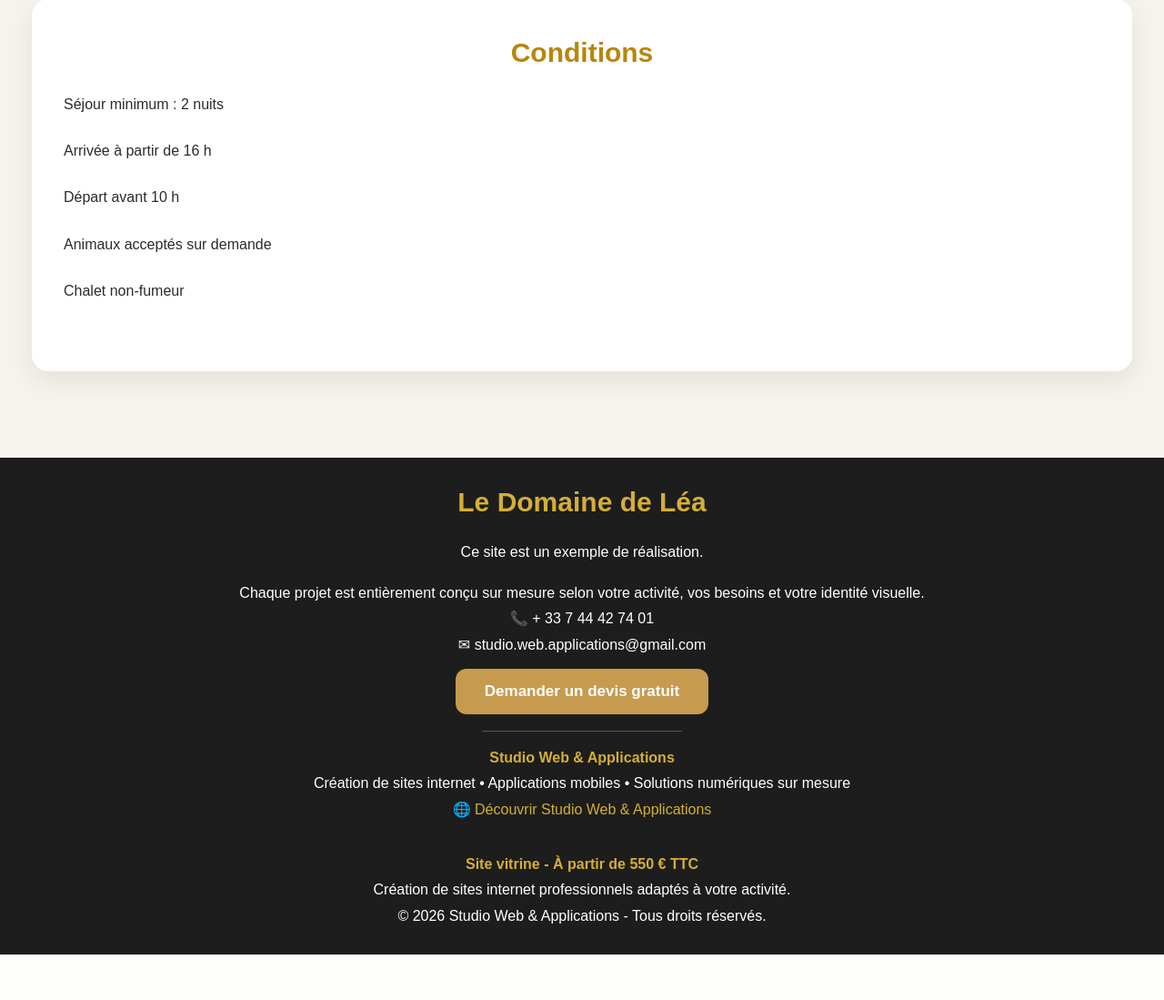
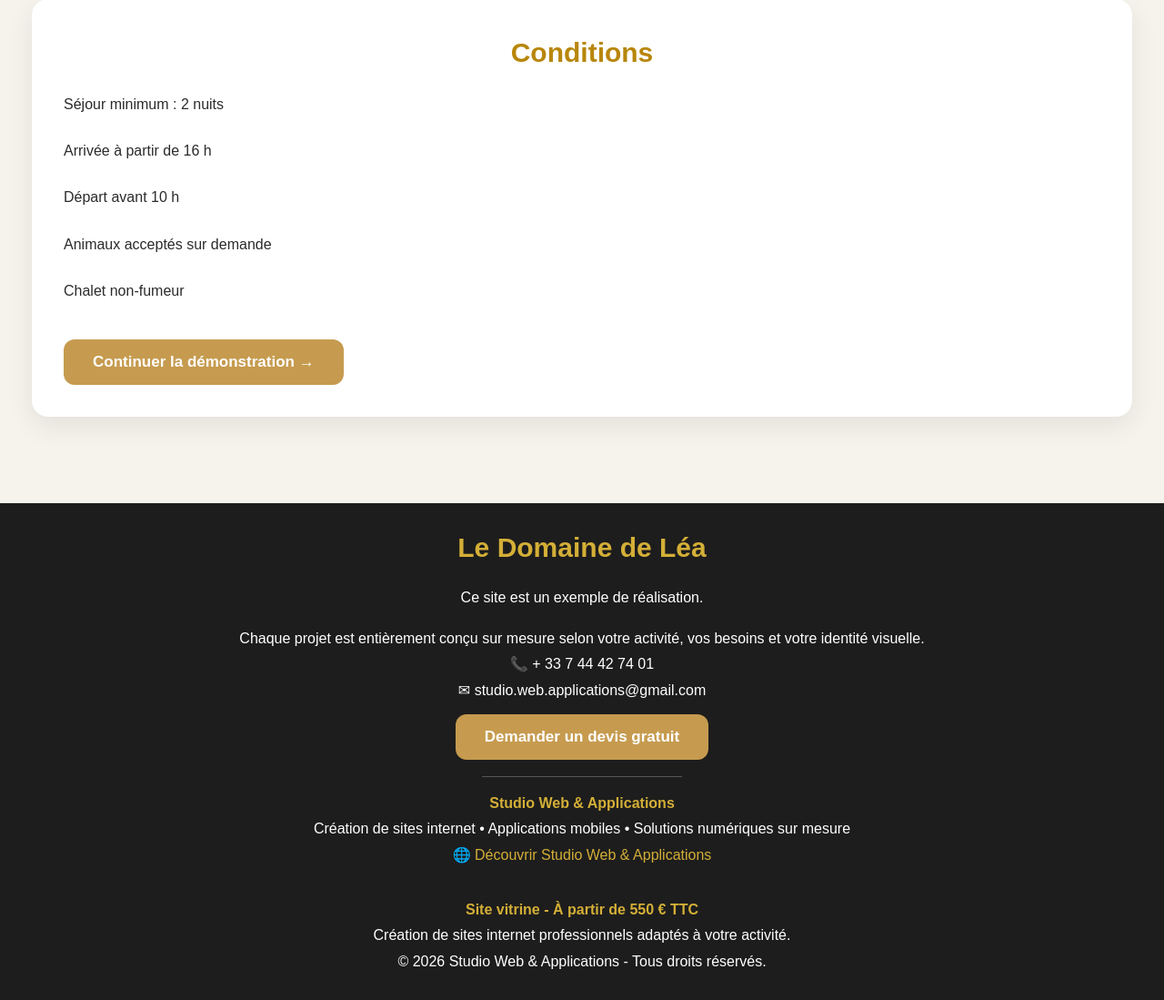
Before and after one commit to MSEDIT-1304/demo-le-domaine-de-lea, a Flask app: page /tarifs in a window 1280 px wide. Shown: the part 1701-2800 px from the top of the page at 91% size. Before the commit the page ends 2750 px from the top, so only its background shows below. Run offline with Flask 3, Linux system fonts and the light colour scheme.

Commit message:
Update tarifs.html

```diff
--- a/templates/tarifs.html
+++ b/templates/tarifs.html
@@ -154,6 +154,12 @@ Chalet non-fumeur
 
 <br>
 
+<a href="/reservation">
+    <button>
+        Continuer la démonstration →
+    </button>
+</a>
+
 </div>
 </div>
 
```
